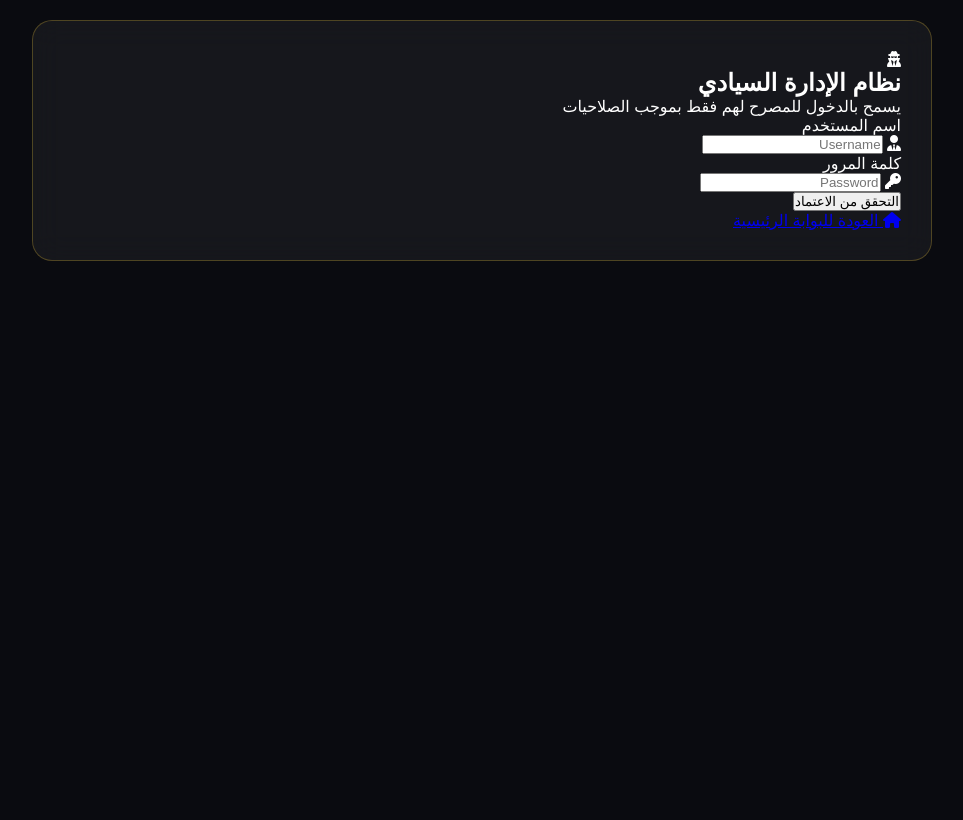
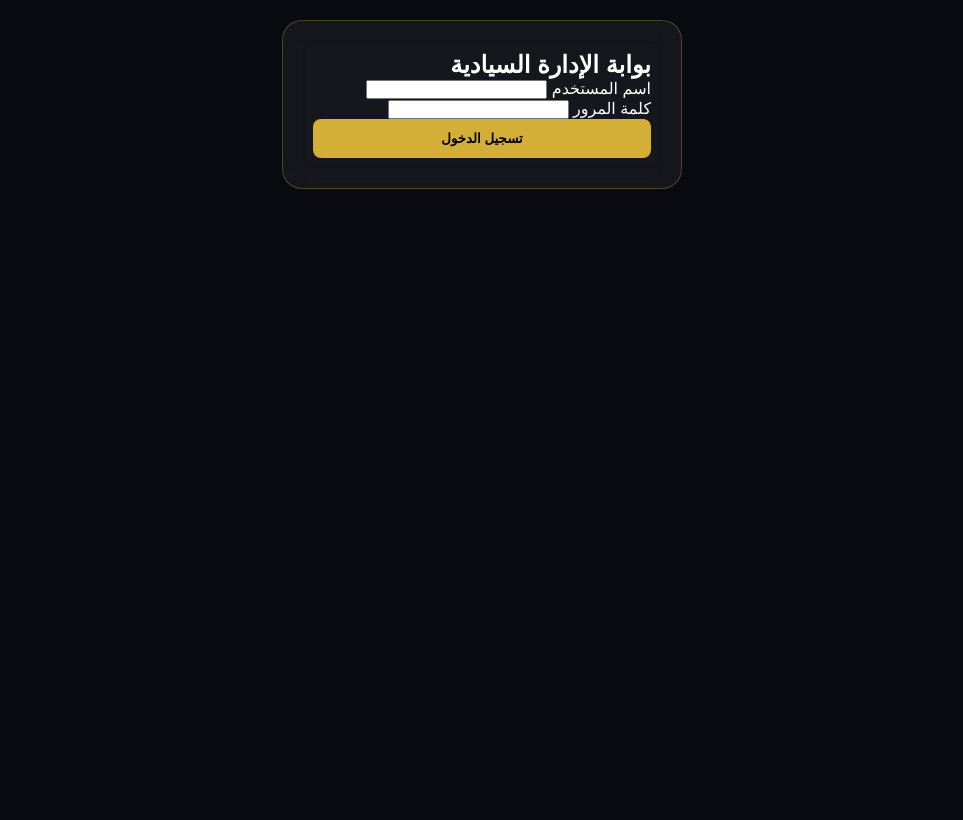
Before and after one commit to sosaskze143/Shadow-Ministry, a Flask app: page /admin_login in a window 1280 px wide. Shown: the whole page, without its empty margins (158-1121 px from the left). Run offline with Flask 3, Linux system fonts and the light colour scheme; some libraries are stand-ins or nearby versions.

Commit message:
Update admin_login.html

```diff
--- a/templates/admin_login.html
+++ b/templates/admin_login.html
@@ -1,42 +1,24 @@
 <!DOCTYPE html>
 <html lang="ar" dir="rtl">
 <head>
-    <meta charset="UTF-8">
-    <title>بوابة الآمنين | دخول المشرف</title>
-    <link rel="stylesheet" href="{{ url_for('static', filename='css/style.css') }}">
-    <script src="https://kit.fontawesome.com/a076d05399.js" crossorigin="anonymous"></script>
-    <link rel="manifest" href="{{ url_for('manifest') }}">
-<meta name="theme-color" content="#d4af37">
+    <link rel="stylesheet" href="/static/css/style.css">
+    <title>دخول المسؤولين</title>
 </head>
-<body class="bg-admin-auth">
-    <div class="auth-full-page">
-        <div class="glass-card login-panel">
-            <div class="security-seal">
-                <i class="fas fa-user-secret gold-text"></i>
-            </div>
-            <h2>نظام الإدارة السيادي</h2>
-            <p>يسمح بالدخول للمصرح لهم فقط بموجب الصلاحيات</p>
-
-            <form action="/admin_login" method="POST" class="smart-form">
-                <div class="input-field">
+<body>
+    <div class="flex-center" style="height: 100vh;">
+        <div class="glass-card" style="width: 400px;">
+            <h2 class="text-center gold-text">بوابة الإدارة السيادية</h2>
+            <form action="/admin_login" method="POST" class="mt-20">
+                <div class="form-group">
                     <label>اسم المستخدم</label>
-                    <div class="input-with-icon">
-                        <i class="fas fa-user-tie"></i>
-                        <input type="text" name="username" placeholder="Username" required>
-                    </div>
+                    <input type="text" name="username" required>
                 </div>
-                <div class="input-field">
+                <div class="form-group">
                     <label>كلمة المرور</label>
-                    <div class="input-with-icon">
-                        <i class="fas fa-key"></i>
-                        <input type="password" name="password" placeholder="Password" required>
-                    </div>
+                    <input type="password" name="password" required>
                 </div>
-                <button type="submit" class="btn-admin-submit">التحقق من الاعتماد</button>
+                <button type="submit" class="btn-gold" style="width: 100%;">تسجيل الدخول</button>
             </form>
-            <div class="auth-helper">
-                <a href="/"><i class="fas fa-home"></i> العودة للبوابة الرئيسية</a>
-            </div>
         </div>
     </div>
 </body>
```
